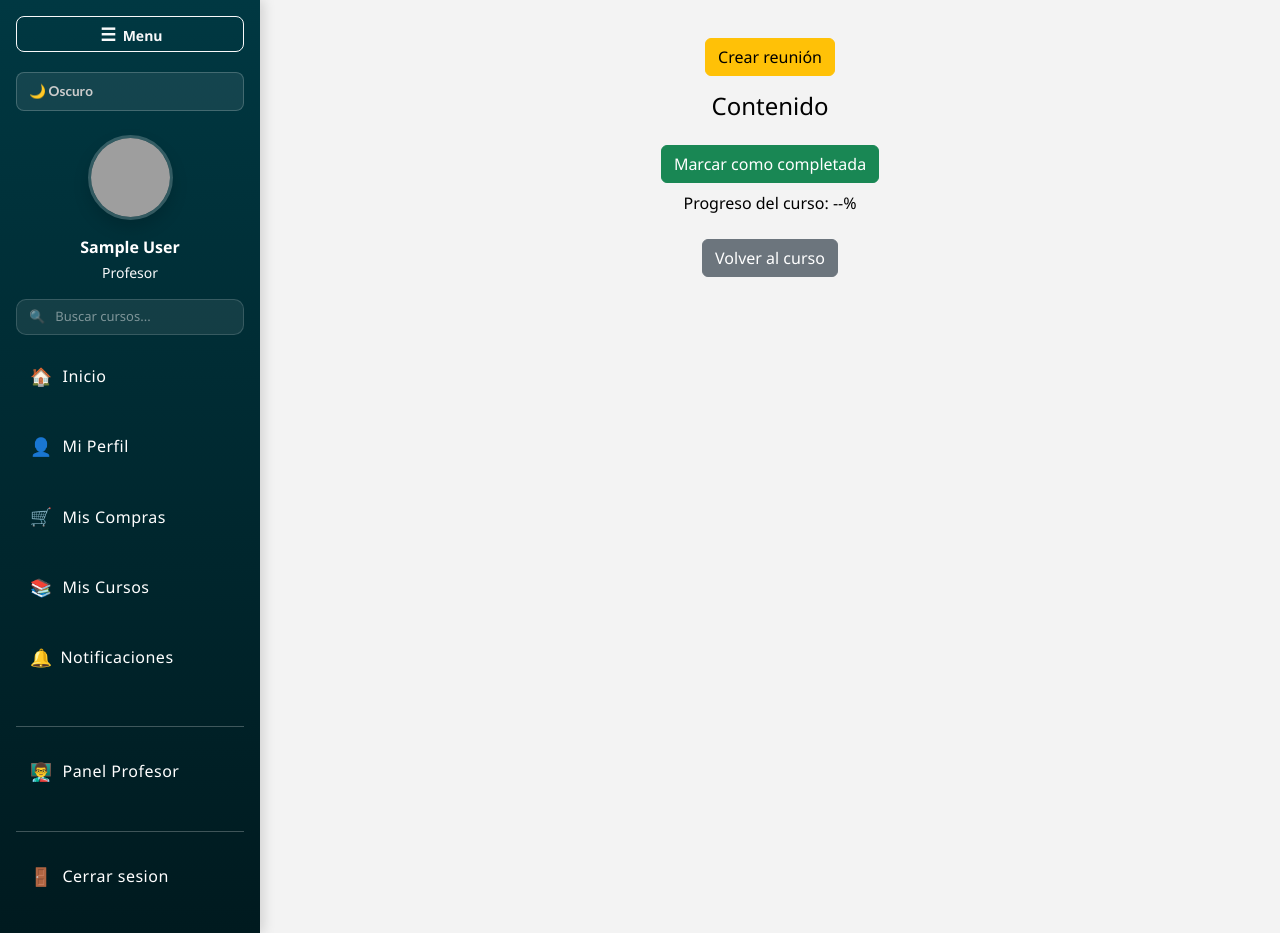
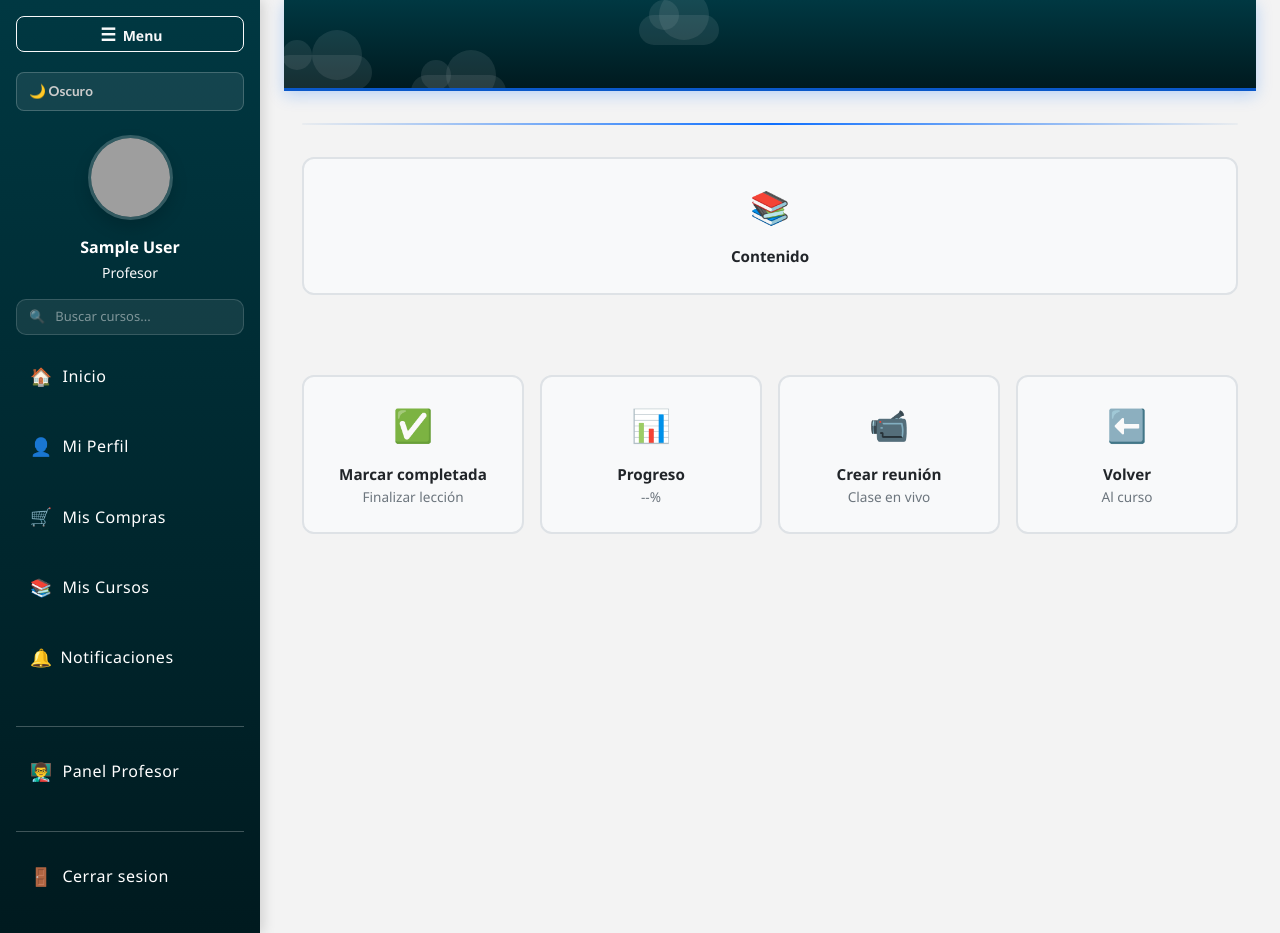
Before and after one commit to jlqexelente100-pixel/Innova-y-Emprende, a Flask app: template templates/leccion.html in a window 1280 px wide. Run offline with Flask 3, Linux system fonts and the light colour scheme; the template is opened without the code that fills it, so the values that code supplies are empty; the visitor is signed in with stand-in values (Sample User, id 1); parts of the project's set-up code (start-up, migrations or seed data) failed here and were passed over; some libraries are stand-ins or nearby versions; grey boxes are pictures that could not be loaded.

Commit message:
css de lecciones

```diff
--- a/static/styles/leccion.css
+++ b/static/styles/leccion.css
@@ -1,5 +1,120 @@
 .leccion-container {
     max-width: 960px;
+}
+
+/* ── BARRA SUPERIOR CON TÍTULO ── */
+.leccion-header-bar {
+    background: linear-gradient(180deg, #003842, #001a1f);
+    color: white;
+    padding: 2.5rem 1rem;
+    margin-bottom: 2rem;
+    box-shadow: 0 4px 15px rgba(13, 110, 253, 0.25);
+    border-bottom: 3px solid #0a58ca;
+}
+
+.header-content {
+    max-width: 960px;
+    margin: 0 auto;
+}
+
+.leccion-header-bar h1 {
+    margin: 0;
+    font-size: 2.2rem;
+    font-weight: 700;
+    margin-bottom: 0.5rem;
+    letter-spacing: -0.5px;
+}
+
+.leccion-fecha {
+    margin: 0;
+    font-size: 0.95rem;
+    opacity: 0.95;
+    font-weight: 500;
+}
+
+.content {
+    padding-top: 0 ;
+}
+
+.clouds {
+    position: absolute;
+    inset: 0;
+    overflow: hidden;
+    pointer-events: none;
+    z-index: 1;
+}
+
+.cloud {
+    position: absolute;
+    background: rgba(255, 255, 255, 0.15);
+    border-radius: 50px;
+    opacity: 0.6;
+}
+
+.cloud::before,
+.cloud::after {
+    content: "";
+    position: absolute;
+    background: rgba(255, 255, 255, 0.15);
+    border-radius: 50%;
+}
+
+.cloud::before {
+    width: 30px;
+    height: 30px;
+    top: -15px;
+    left: 10px;
+}
+
+.cloud::after {
+    width: 50px;
+    height: 50px;
+    top: -25px;
+    right: 10px;
+}
+
+.cloud1 {
+    width: 80px;
+    height: 30px;
+    top: 15px;
+    left: -80px;
+    animation: moveCloud 20s linear infinite;
+}
+
+.cloud2 {
+    width: 100px;
+    height: 35px;
+    top: 55px;
+    left: -100px;
+    animation: moveCloud 25s linear infinite;
+    animation-delay: 5s;
+}
+
+.cloud3 {
+    width: 90px;
+    height: 32px;
+    top: 35px;
+    left: -90px;
+    animation: moveCloud 30s linear infinite;
+    animation-delay: 10s;
+}
+
+.cloud4 {
+    width: 95px;
+    height: 33px;
+    top: 75px;
+    left: -95px;
+    animation: moveCloud 28s linear infinite;
+    animation-delay: 2s;
+}
+
+/* ── LÍNEA DIVISORIA ── */
+.content-divider {
+    border: none;
+    height: 2px;
+    background: linear-gradient(90deg, #e9ecef 0%, #0d6efd 50%, #e9ecef 100%);
+    margin: 2rem 0;
+    border-radius: 1px;
 }
 
 .reunion {
@@ -41,3 +156,114 @@
         width: 100%;
     }
 }
+
+/* ── SECCIÓN INFERIOR CON ACCIONES ── */
+.leccion-bottom-actions {
+    display: grid;
+    grid-template-columns: repeat(auto-fit, minmax(160px, 1fr));
+    gap: 1rem;
+    padding: 2rem 0;
+    margin-top: 3rem;
+}
+
+.action-card {
+    background: #f8f9fa;
+    border: 2px solid #dee2e6;
+    border-radius: 12px;
+    padding: 1.5rem;
+    text-align: center;
+    transition: all 0.3s ease;
+    display: flex;
+    flex-direction: column;
+    align-items: center;
+    justify-content: center;
+}
+
+.action-card:hover {
+    background: #e9ecef;
+    border-color: #0d6efd;
+    box-shadow: 0 4px 12px rgba(13, 110, 253, 0.15);
+}
+
+.action-card.action-interactive {
+    padding: 0;
+    background: transparent;
+    border: none;
+}
+
+.action-button,
+.action-link {
+    width: 100%;
+    height: 100%;
+    padding: 1.5rem;
+    border: 2px solid #dee2e6;
+    border-radius: 12px;
+    background: #f8f9fa;
+    color: inherit;
+    text-decoration: none;
+    cursor: pointer;
+    transition: all 0.3s ease;
+    display: flex;
+    flex-direction: column;
+    align-items: center;
+    justify-content: center;
+    font-size: inherit;
+    font-family: inherit;
+}
+
+.action-button:hover,
+.action-link:hover {
+    background: #e9ecef;
+    border-color: #0d6efd;
+    box-shadow: 0 4px 12px rgba(13, 110, 253, 0.15);
+    text-decoration: none;
+    color: inherit;
+}
+
+.action-button:active,
+.action-link:active {
+    transform: scale(0.98);
+}
+
+.action-icon {
+    font-size: 2rem;
+    margin-bottom: 0.5rem;
+}
+
+.action-content h5 {
+    font-size: 0.95rem;
+    font-weight: 600;
+    margin: 0.5rem 0 0.25rem 0;
+    color: #212529;
+}
+
+.action-content p {
+    font-size: 0.85rem;
+    margin: 0;
+    color: #6c757d;
+}
+
+
+/* ── RESPONSIVE ── */
+@media (max-width: 768px) {
+    .leccion-bottom-actions {
+        grid-template-columns: repeat(auto-fit, minmax(140px, 1fr));
+        gap: 0.75rem;
+    }
+
+    .action-card,
+    .action-button,
+    .action-link {
+        padding: 1rem;
+    }
+
+    .action-icon {
+        font-size: 1.5rem;
+    }
+}
+
+@media (max-width: 576px) {
+    .leccion-bottom-actions {
+        grid-template-columns: repeat(2, 1fr);
+    }
+}
--- a/templates/leccion.html
+++ b/templates/leccion.html
@@ -8,13 +8,23 @@
 {% endblock %}
 
 {% block content %}
+<!-- BARRA SUPERIOR CON TÍTULO -->
+<header class="leccion-header-bar">
+    <div class="header-content">
+        <h1>{{ leccion.titulo }}</h1>
+        {% if leccion.fecha %}
+            <p class="leccion-fecha">Fecha: {{ leccion.fecha }}</p>
+        {% endif %}
+        <div class="clouds">
+                <div class="cloud cloud1"></div>
+                <div class="cloud cloud2"></div>
+                <div class="cloud cloud3"></div>
+                <div class="cloud cloud4"></div>
+            </div>
+    </div>
+</header>
+
 <div class="container mt-4 leccion-container">
-
-    <h2>{{ leccion.titulo }}</h2>
-
-    {% if leccion.fecha %}
-        <p><small class="text-muted">Fecha: {{ leccion.fecha }}</small></p>
-    {% endif %}
 
     <!-- REUNIONES -->
     {% if reuniones %}
@@ -36,11 +46,6 @@
     {% endif %}
 
     <!-- CREAR REUNION -->
-    {% if session.get('rol') == 'profesor' %}
-        <button onclick="crearMeet()" class="btn btn-warning mt-2">Crear reunión</button>
-        <div id="nueva-reunion" class="mt-3"></div>
-    {% endif %}
-
     <!-- VIDEO -->
     {% if leccion.video_url %}
     <div class="mb-4">
@@ -50,26 +55,72 @@
     </div>
     {% endif %}
 
-    <!-- CONTENIDO -->
-    <div class="mb-4">
-        <h4>Contenido</h4>
-        <p>{{ leccion.contenido }}</p>
+    <div class="content-divider"></div>
+
+    <!-- Contenido -->
+        <div class="action-card">
+            <div class="action-icon">📚</div>
+            <div class="action-content">
+                <h5>Contenido</h5>
+                <p>{{ leccion.contenido }}</p>
+            </div>
+        </div>
+
+
+    <!-- SECCIÓN INFERIOR CON ACCIONES -->
+    <div class="leccion-bottom-actions mt-5">
+
+        <!-- Marcar como completada -->
+        <div class="action-card action-interactive">
+            <button id="btn-completar" onclick="completarLeccion({{ leccion.id }})" class="action-button">
+                <div class="action-icon">✅</div>
+                <div class="action-content">
+                    <h5>Marcar completada</h5>
+                    <p>Finalizar lección</p>
+                </div>
+            </button>
+        </div>
+
+        <!-- Progreso -->
+        <div class="action-card">
+            <div class="action-icon">📊</div>
+            <div class="action-content">
+                <h5>Progreso</h5>
+                <p><span id="progreso">--%</span></p>
+            </div>
+        </div>
+
+        <!-- Crear reunión (solo profesor) -->
+        {% if session.get('rol') == 'profesor' %}
+        <div class="action-card action-interactive">
+            <button onclick="crearMeet()" class="action-button">
+                <div class="action-icon">📹</div>
+                <div class="action-content">
+                    <h5>Crear reunión</h5>
+                    <p>Clase en vivo</p>
+                </div>
+            </button>
+        </div>
+        {% endif %}
+
+        <!-- Volver al curso -->
+        <div class="action-card action-interactive">
+            <a href="/curso/{{ leccion.curso_id }}" class="action-link">
+                <div class="action-icon">⬅️</div>
+                <div class="action-content">
+                    <h5>Volver</h5>
+                    <p>Al curso</p>
+                </div>
+            </a>
+        </div>
+
+
+
     </div>
 
-    <!-- BOTÓN COMPLETAR -->
-    <div class="mb-4">
-        <button id="btn-completar" onclick="completarLeccion({{ leccion.id }})" class="btn btn-success">
-            Marcar como completada
-        </button>
-        <p class="mt-2">
-            Progreso del curso: <span id="progreso">--%</span>
-        </p>
-    </div>
-
-    <!-- VOLVER -->
-    <a href="/curso/{{ leccion.curso_id }}" class="btn btn-secondary">
-        Volver al curso
-    </a>
+    {% if session.get('rol') == 'profesor' %}
+        <div id="nueva-reunion" class="mt-3"></div>
+    {% endif %}
 
 </div>
 {% endblock %}
```
